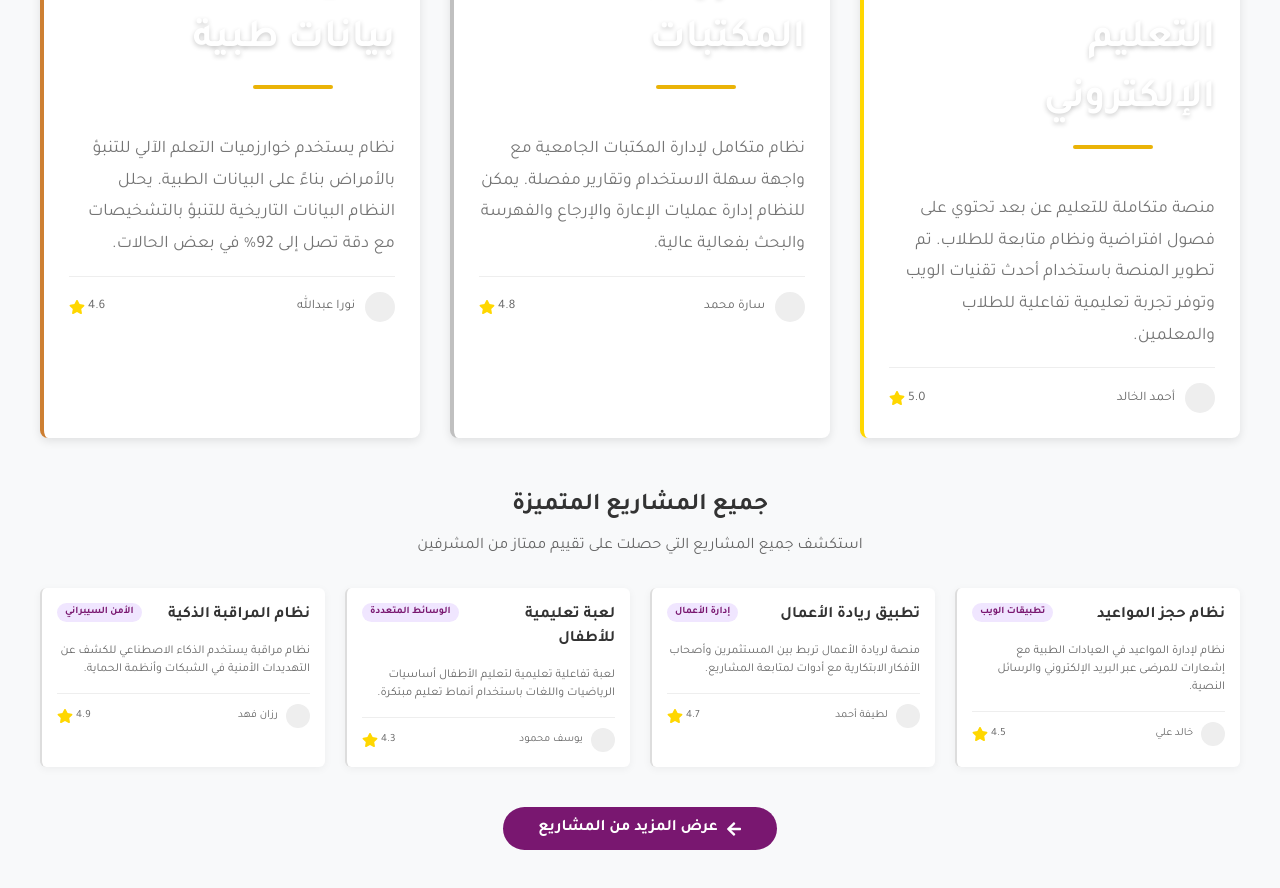
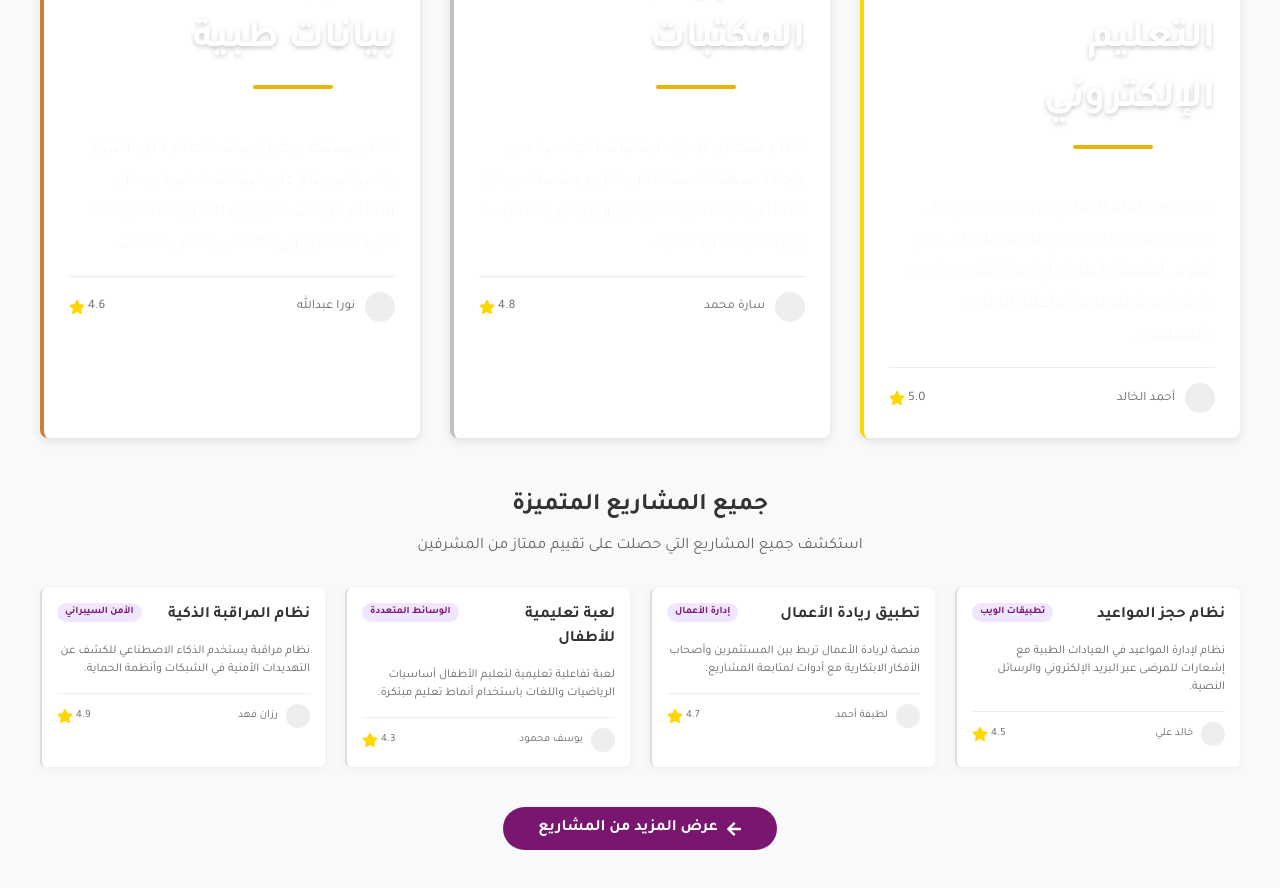
Before and after one commit to Mouazalkhawam/Apm, a React (Vite) app in the folder APM-Front/: page /honorboard in a window 1280 px wide. Shown: the part 1021-1909 px from the top of the page. Built offline with nearby package versions, Linux system fonts and the light colour scheme; sample sign-in values are in the browser's storage.

Commit message:
edite on text color

```diff
--- a/APM-Front/src/pages/StudentProjectManagement.css
+++ b/APM-Front/src/pages/StudentProjectManagement.css
@@ -75,6 +75,7 @@
             opacity: 0.9;
             line-height: 1.8;
             animation: fadeInUp 0.8s ease;
+            color: #f7f7f794;
         }
 
         .project-meta {
```
